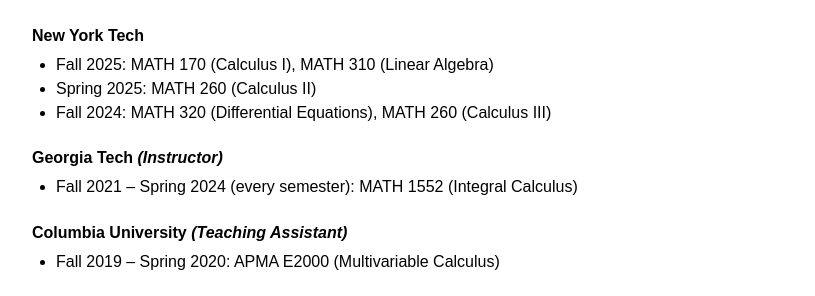
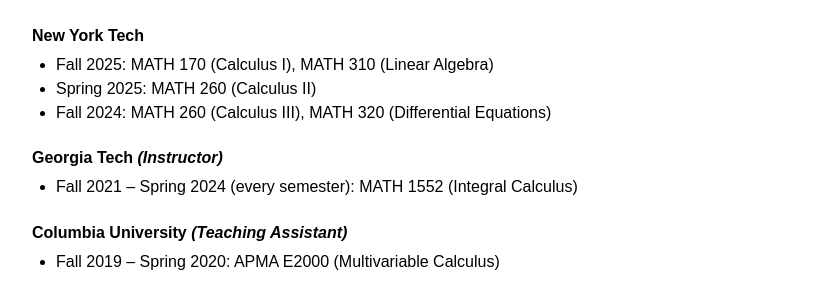
Before and after one commit to hleemath/hleemath.github.io, a Jekyll site: the page built from index.md, in a window 1280 px wide. Shown: the part 1297-1593 px from the top of the page, without its empty margins (232-1047 px from the left). Built offline with Jekyll 4.4.1, drawn with Linux system fonts in a browser that asks for light colours.

```diff
--- a/index.md
+++ b/index.md
@@ -91,7 +91,7 @@ _{{pub.journal}}_ {% if pub.note %} _({{pub.note}})_{% endif %}{% if pub.numbers
 
 - Fall 2025: MATH 170 (Calculus I), MATH 310 (Linear Algebra)
 - Spring 2025: MATH 260 (Calculus II)
-- Fall 2024: MATH 320 (Differential Equations), MATH 260 (Calculus III)
+- Fall 2024: MATH 260 (Calculus III), MATH 320 (Differential Equations)
 
 #### **Georgia Tech** _(Instructor)_
 
```
Also changed, not shown: other parts of index.md (+1 -1 lines).
